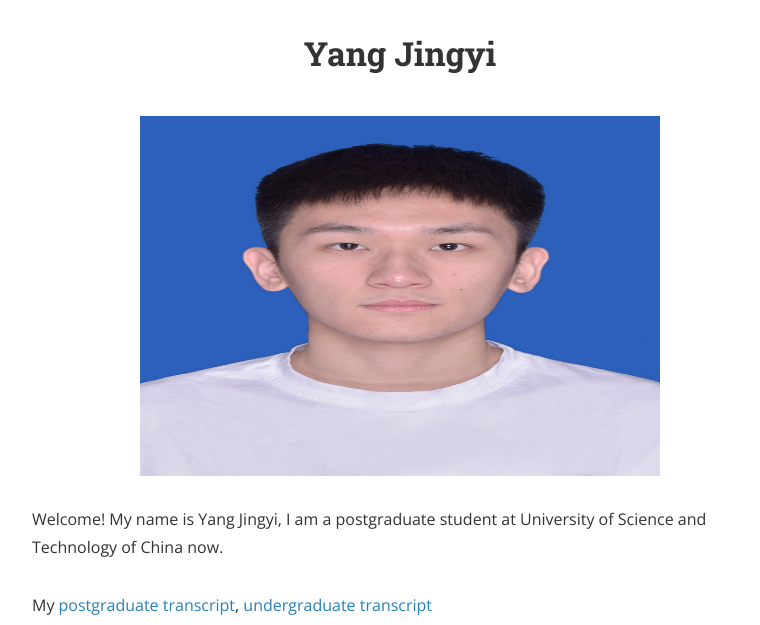
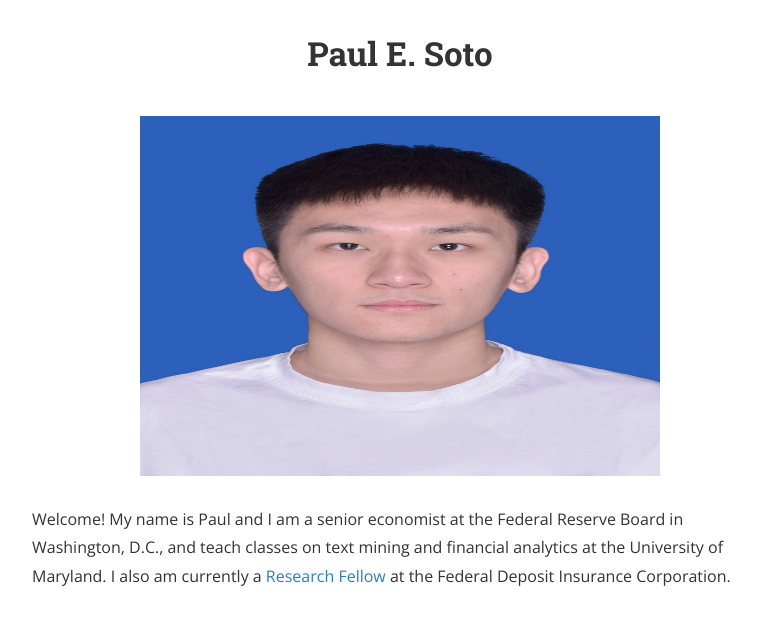
Before and after one commit to yjyddq/yjyddq.github.io, a Jekyll site: the page built from index.html, in a window 1280 px wide. Shown: the part 100-725 px from the top of the page, without its empty margins (240-1000 px from the left). Built offline with Jekyll 4.4.1, drawn with Linux system fonts in a browser that asks for light colours; nearby versions of some CDN libraries; a style sheet for code colours, icons or effects is not loaded; some of the changed text lies outside the part shown.

Commit message:
Add files via upload

```diff
--- a/index.html
+++ b/index.html
@@ -1,8 +1,9 @@
 ---
 layout: page
-title: Yang Jingyi
+title: Paul E. Soto
 ---
 <div class="home">
+  <script async src="https://www.googletagmanager.com/gtag/js?id=UA-108085250-1"></script>
 <script>
   window.dataLayer = window.dataLayer || [];
   function gtag(){dataLayer.push(arguments);}
@@ -12,11 +13,12 @@ title: Yang Jingyi
 </script>
 
 
-<img src="profile_picture.jpg" alt="Yang Jing yi" style="width:520px;height:360px;" title="Yang Jing yi"; algin="middle">
+<img src="profile_picture.jpg" alt="Paul Soto pic" style="width:520px;height:360px;" title="Paul Soto"; algin="middle">
 <br>
-Welcome! My name is Yang Jingyi, I am a postgraduate student at University of Science and Technology of China now.
+Welcome! My name is Paul and I am a senior economist at the Federal Reserve Board in Washington, D.C., and teach classes on text mining and financial analytics at the University of Maryland. I also am currently a <a href="https://www.fdic.gov/analysis/cfr/visiting-advisors/research-fellow.html">Research Fellow</a> at the Federal Deposit Insurance Corporation.
 
 <br><br>
-    My <a href="https://yjyddq.github.io/graduate_transcript.pdf" target="_self">postgraduate transcript</a>, <a href="https://yjyddq.github.io/undergraduate_transcript.pdf" target="_self">undergraduate transcript</a>
-
+My research focuses on understanding the role banks play in the real economy. I am also interested in financial and economic questions related to the usage and interpretability of machine learning and natural language processing techniques to quantify unstructured data, particularly text. My <a href="https://pesoto.github.io/research" target="_self">research</a> has appeared in leading academic journals including <i>Management Science</i>, the <i>Journal of International Economics</i>, and the <i>Journal of Financial Services Research</i>.
+<br><br>
+ <i>NOTE:</i> This is a personal webpage and any views or information reflect solely the author and are not the views of the Federal Reserve Board.
 </div>
```
